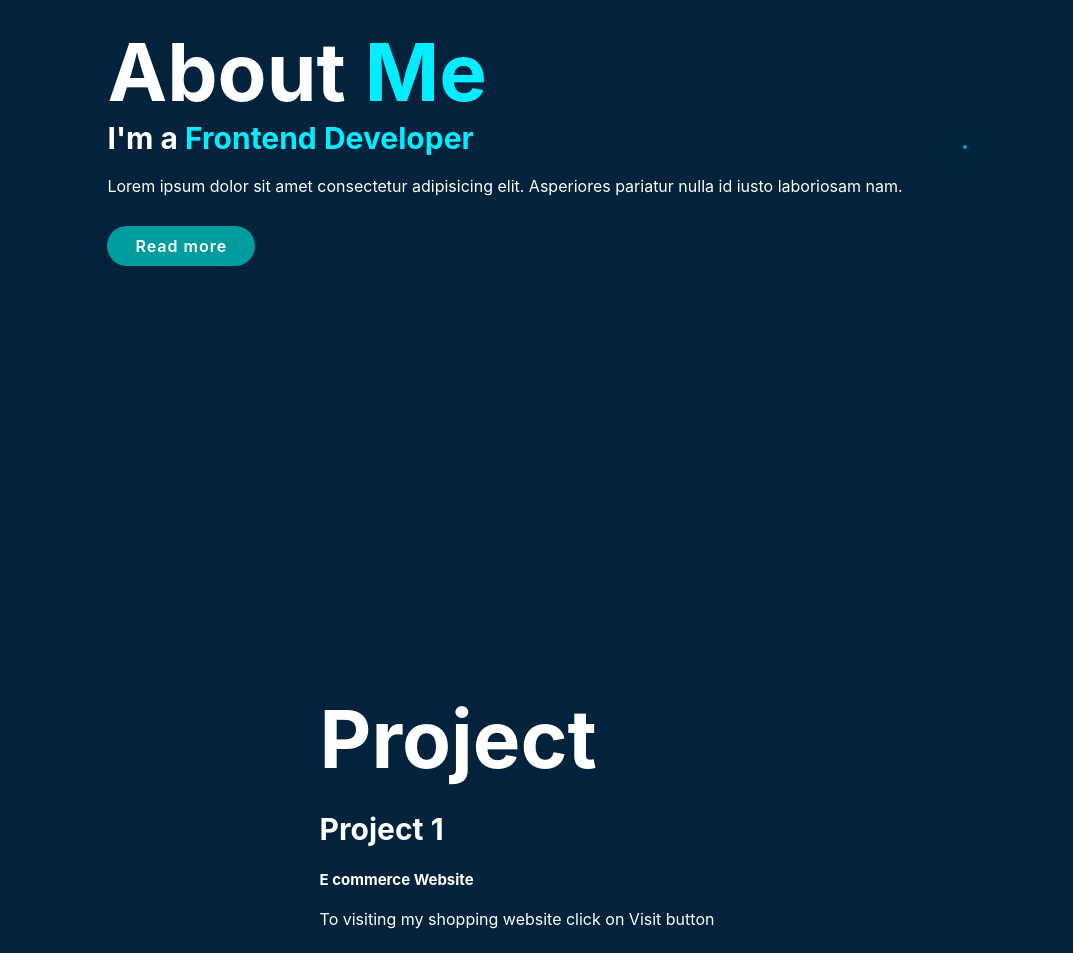
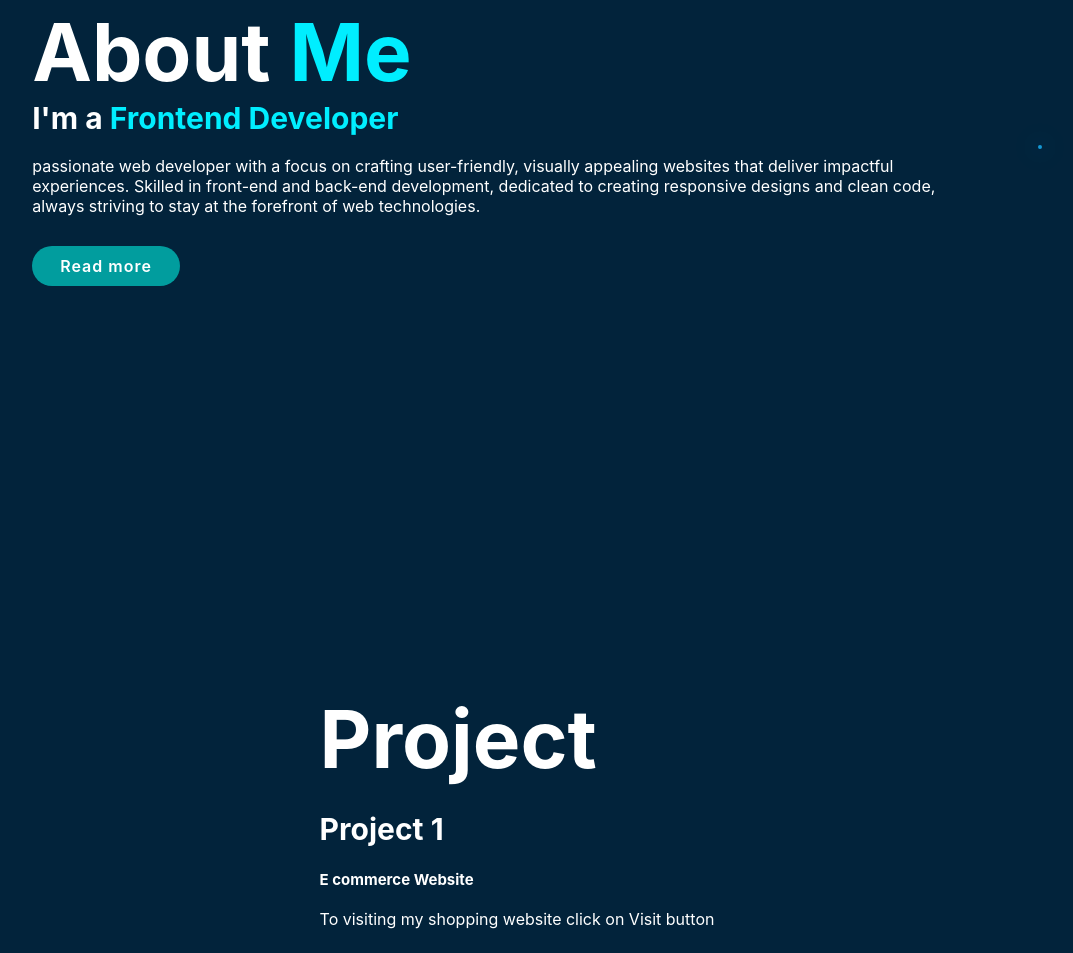
Before and after one commit to HKSingh666/Myprojects, a plain HTML site: page portfolio.html in a window 1280 px wide. Shown: the part 1095-2048 px from the top of the page, without its empty margins (123-1196 px from the left). Drawn offline with nearby package versions, Linux system fonts and the light colour scheme; a script that the page names is missing.

Commit message:
portfolio.html

```diff
--- a/portfolio.html
+++ b/portfolio.html
@@ -53,8 +53,8 @@
         <div class="about-content">
             <h2 class="heading">About <span>Me</span> </h2>
             <h3>I'm a <span>Frontend Developer</span></h3>
-            <p>Lorem ipsum dolor sit amet consectetur adipisicing elit. Asperiores pariatur nulla id iusto laboriosam
-                nam.</p>
+            <p> passionate web developer with a focus on crafting user-friendly, visually appealing websites that deliver impactful experiences. Skilled in front-end and
+                back-end development, dedicated to creating responsive designs and clean code, always striving to stay at the forefront of web technologies.</p>
             <a href="#" class="btn">Read more</a>
         </div>
         <div class="about-img">
```
